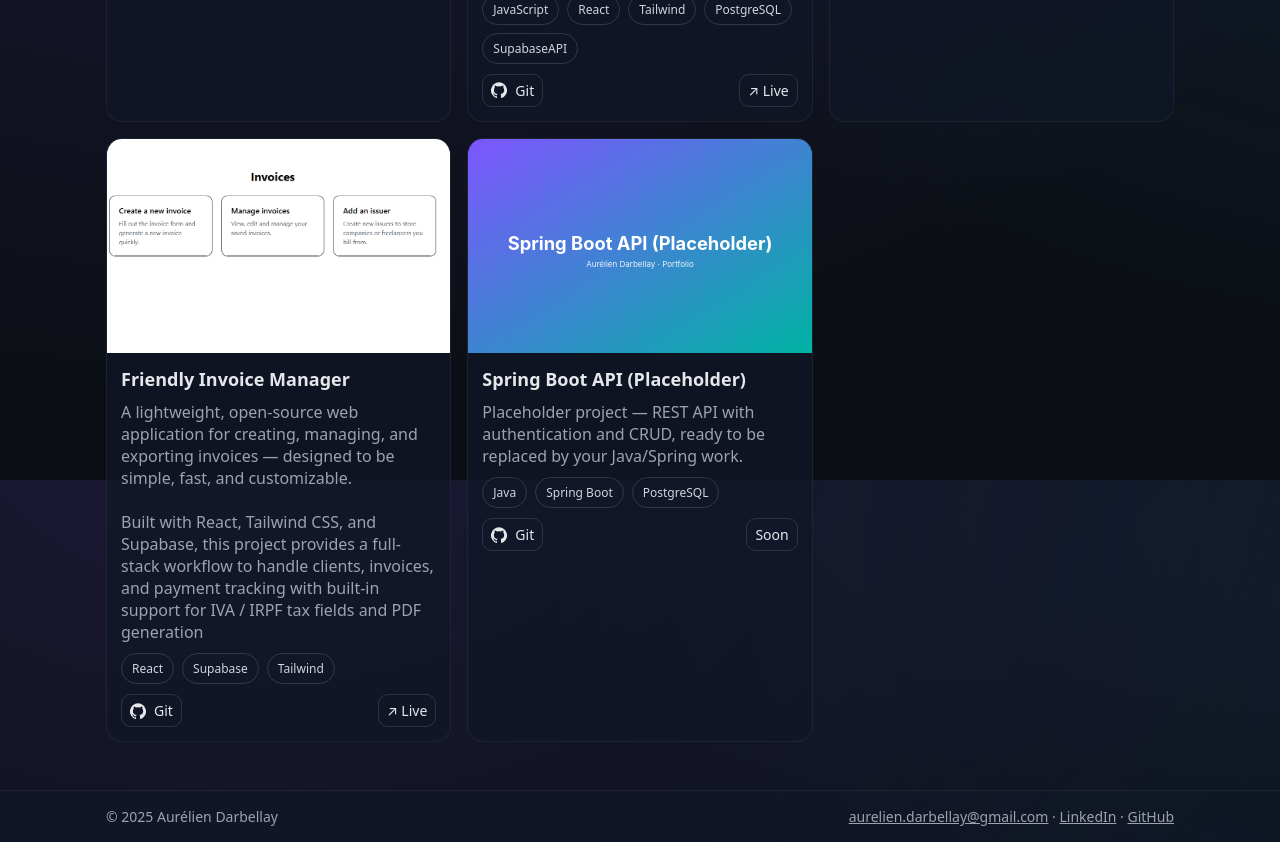
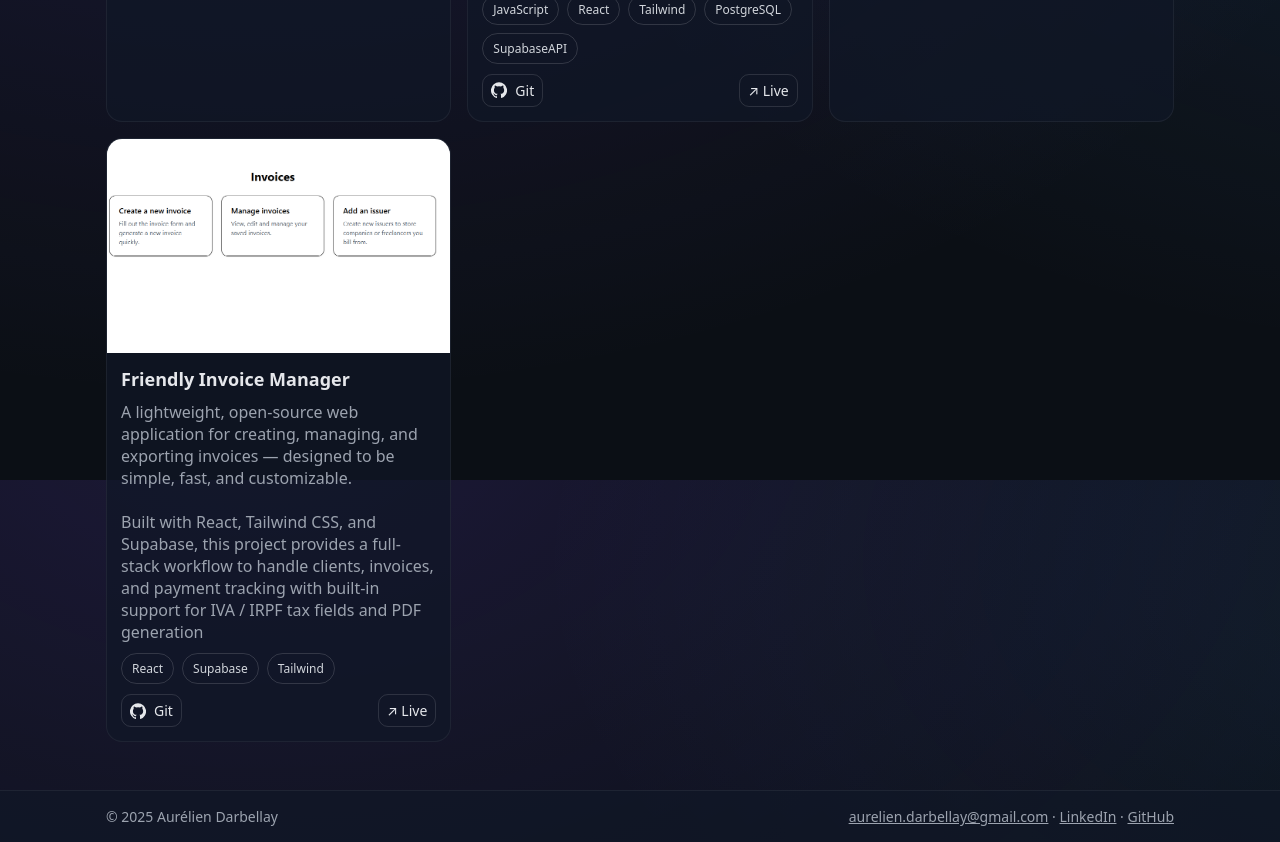
Before and after one commit to aurelien-darbellay/aurelien-portfolio, a React (Vite) app: page / in a window 1280 px wide. Shown: the part 1120-1962 px from the top of the page. Built offline with nearby package versions, Linux system fonts and the light colour scheme.

Commit message:
removed empty project

```diff
--- a/src/data/projects.js
+++ b/src/data/projects.js
@@ -49,14 +49,4 @@ export const projects = [
     githubUrl: "https://github.com/aurelien-darbellay/invoicesManager",
     deployUrl: "https://invoicesmanager-friends.netlify.app/?test=true",
   },
-  {
-    id: "java-spring-api",
-    title: "Spring Boot API (Placeholder)",
-    image: img5,
-    description:
-      "Placeholder project — REST API with authentication and CRUD, ready to be replaced by your Java/Spring work.",
-    tech: ["Java", "Spring Boot", "PostgreSQL"],
-    githubUrl: "https://github.com/aurelien-darbellay",
-    deployUrl: "#",
-  },
 ];
```
